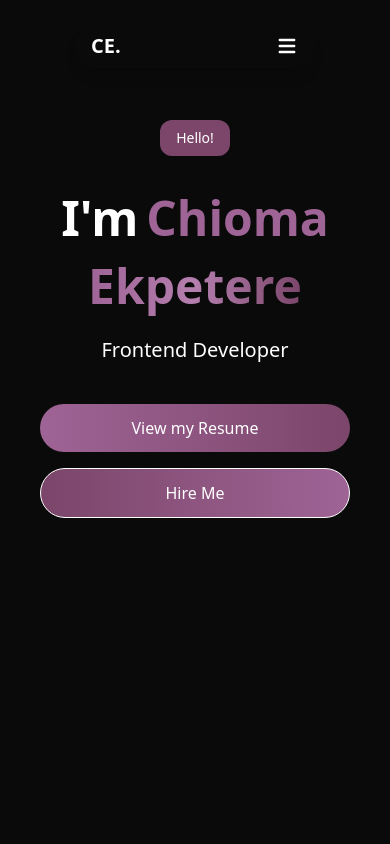
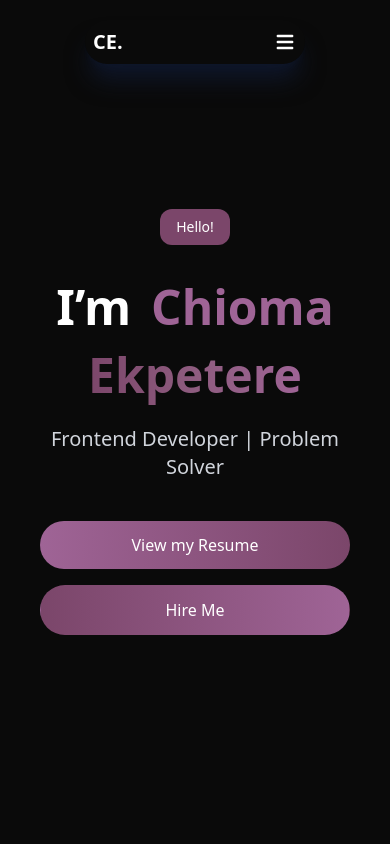
Before and after one commit to Omaa-e/Portfolio, a React (Vite) app: page / in a window 390 px wide. Shown: the top 844 px of the page. Built offline with nearby package versions, Linux system fonts and the light colour scheme.

Commit message:
Updated Section

```diff
--- a/package.json
+++ b/package.json
@@ -27,7 +27,7 @@
     "eslint-plugin-react-refresh": "^0.4.20",
     "globals": "^16.2.0",
     "postcss": "^8.5.6",
-    "tailwindcss": "^4.1.15",
+    "tailwindcss": "^4.1.16",
     "vite": "^7.0.0"
   }
 }
--- a/src/App.jsx
+++ b/src/App.jsx
@@ -1,37 +1,47 @@
-import { BrowserRouter as Router, Routes, Route,Link } from 'react-router-dom';
-import React, { useState } from "react";
+import React, { useEffect } from "react";
+import { BrowserRouter as Router, Routes, Route } from "react-router-dom";
 import Navbar from "./components/Navbar";
 import Hero from "./components/Hero";
 import Footer from "./components/Footer";
-import About from './components/About';
-
+import About from "./components/About";
 
 const App = () => {
-  const [darkmode, setDarkmode] = useState(true);
+  // ✅ When app loads, set default dark mode and remember user's last choice
+  useEffect(() => {
+    document.documentElement.classList.add("dark"); // default to dark mode
+  }, []);
 
-  const toggleDarkmode = () => setDarkmode(!darkmode);
+  // ✅ Toggle dark/light and store preference
+  const toggleDarkmode = () => {
+    document.documentElement.classList.toggle("dark");
+  };
 
   return (
     <Router>
-      <div
-       // This wrapper div controls the WHOLE page color
-        className={`min-h-screen mx-auto px-6 transition-all duration-300 ${
-          darkmode ? "bg-[#0A0A0A] text-white" : "bg-white text-black"
-        }`}
-      >
-        {/* Navbar receives both props */}
-        <Navbar darkmode={darkmode} toggleDarkmode={toggleDarkmode} />
-        <Routes>
-          {/* Other components can go here */}
-          <Route path='/' element={<Hero/>} />
-          <Route path='/about' element={<About/>}/>
-          <Route path='/footer' element={<Footer/>}/>
-        </Routes>
+      {/* Outer background and text color handled by Tailwind's dark: classes */}
+      <div className="min-h-screen transition-all duration-300 bg-white text-black dark:bg-[#0A0A0A] dark:text-white">
+        {/* This container keeps everything centered and evenly padded */}
+        <div className="max-w-5xl mx-auto px-6 sm:px-8">
+          {/* Navbar gets the toggle function */}
+          <Navbar toggleDarkmode={toggleDarkmode} />
 
+          {/* Route section */}
+          <Routes>
+            <Route
+              path="/"
+              element={
+                <>
+                  <Hero />
+                  <About />
+                </>
+              }
+            />
+          </Routes>
 
+          <Footer />
+        </div>
       </div>
     </Router>
-
   );
 };
 
--- a/src/components/Footer.jsx
+++ b/src/components/Footer.jsx
@@ -2,7 +2,7 @@ import React from 'react'
 
 const Footer = () => {
   return (
-    <div className="text-center py-4 mx-auto">
+    <div className="text-center py-5 max-w-7xl mx-auto">
         <p>&copy; Chioma Ekpetere, {new Date().getFullYear()}</p>
     </div>
   )
--- a/src/components/Hero.jsx
+++ b/src/components/Hero.jsx
@@ -1,37 +1,47 @@
 import React from 'react'
 
-const Hero = ({ darkmode, toggleDarkmode }) => {
+const Hero = () => {
   return (
-    <div className='w-full flex flex-col items-center justify-center text-center px-4 py-30 '>
-      <div className='w-full flex flex-col lg:flex-row items-center justify-center gap-10 '>
-        <div className=''>
+    <div className="flex flex-col items-center justify-center text-center px-4 lg:px-10 max-w-7xl mx-auto min-h-screen">
+      <div className="w-full flex flex-col-reverse lg:flex-row items-center justify-center gap-10">
         {/* Image Section */}
-          <div className='hidden md:block'>
-            <img src="" alt="" />
+        <div className="hidden md:block">
+          <img src="" alt="Chioma Ekpetere" />
         </div>
 
-          {/* text Section */}
-          <div className='mx-auto text-center lg:text-left'>
-            <button className='py-2 px-4 text-sm bg-[#7B466A] text-white rounded-xl mx-auto mb-8'>Hello!</button>
-            <h1 className=' text-5xl font-bold gap-2 flex flex-wrap justify-center leading-tight'>I'm
-              <span className={`text-[#9F6496]`}>Chioma</span>
+        {/* Text Section */}
+        <div className="text-center lg:text-left">
+          <button className="py-2 px-4 text-sm bg-[#7B466A] text-white rounded-xl mx-auto mb-8">
+            Hello!
+          </button>
+
+          <h1 className="text-5xl font-bold gap-2 flex flex-wrap justify-center leading-tight">
+            I’m
+            <span className="text-[#9F6496] pl-3">Chioma</span>
             <span
-                className={`bg-gradient-to-r ${
-                  darkmode
-                    ? "from-[#7B466A] via-[#8E5C7F] to-[#9F6496]"
-                    : "from-[#9F6496] via-[#B47FAE] to-[#7B466A]"
-                } bg-clip-text text-transparent block sm:inline`}
+              className="bg-gradient-to-r from-[#9F6496] via-[#B47FAE] to-[#7B466A]
+                         dark:from-[#7B466A] dark:via-[#8E5C7F] dark:to-[#9F6496]
+                         bg-clip-text text-transparent block sm:inline"
             >
               Ekpetere
             </span>
           </h1>
 
-            <p className='text-xl mt-5 mb-10'>Frontend Developer </p>
-            <div className='flex flex-col lg:flex-row gap-4 lg:text-left text-white'>
-              <button onClick={() => window.open("/Chioma-Ekpetere.pdf")}
-               className='px-6 py-3 bg-gradient-to-r from-[#9F6496] to-[#7B466A] rounded-full'>View my Resume</button>
-              <button className='rounded-full px-6 py-3 border bg-gradient-to-r from-[#7B466A] to-[#9F6496]'>Hire Me<span></span></button>
-            </div>
+          <p className="text-xl mt-5 mb-10 text-gray-800 dark:text-gray-300">
+            Frontend Developer <span>|</span> Problem Solver
+          </p>
+
+          <div className="flex flex-col lg:flex-row gap-4 lg:text-left text-white justify-center lg:justify-start">
+            <button
+              onClick={() => window.open('/Chioma-Ekpetere.pdf')}
+              className="px-6 py-3 bg-gradient-to-r from-[#9F6496] to-[#7B466A] rounded-full hover:opacity-90"
+            >
+              View my Resume
+            </button>
+
+            <button className="rounded-full px-6 py-3 border border-transparent bg-gradient-to-r from-[#7B466A] to-[#9F6496] hover:opacity-90">
+              Hire Me
+            </button>
           </div>
         </div>
       </div>
--- a/src/components/Navbar.jsx
+++ b/src/components/Navbar.jsx
@@ -1,43 +1,60 @@
-import React, { useState } from 'react'
-import { HiMenu } from "react-icons/hi"
-import { HiOutlineX } from "react-icons/hi"
-import { HiOutlineMoon } from "react-icons/hi"
-import { RxSun } from "react-icons/rx"
+import React, { useState } from "react";
+import { HiMenu, HiOutlineX, HiOutlineMoon } from "react-icons/hi";
+import { RxSun } from "react-icons/rx";
 
-const Navbar = ({ darkmode, toggleDarkmode }) => {
+const Navbar = ({ toggleDarkmode }) => {
   const [expanded, setExpanded] = useState(false);
-
-  const toggleMenu = () => {
-    // Toggle the expanded state
-    setExpanded(!expanded);
-  }
+  const toggleMenu = () => setExpanded(!expanded);
 
   return (
-    <div className='fixed top-6 left-1/2 -translate-x-1/2 z-10 flex justify-center items-center '>
-        {/* <div className='w-full flex justify-center items-center mt-10'> */}
-          <div className={`${expanded ? "w-[430px]" : "w-[240px]"} ${darkmode? "text-white bg-[#0A0A0A]" :  "text-black bg-white"} flex justify-between items-center px-4 py-2 rounded-full shadow-lg  transition-all duration-300`}>
-            {/* Initial */}
-            <h1 className='text-xl font-bold'>CE.</h1>
-            {/* Navigation Links */}
-            <div className={`${expanded ? "flex" : "hidden"} items-center gap-4 flex cursor-pointer text-xs}`}>
-              <a className={`${darkmode ? "text-white hover:text-[#7B466A]" : "text-black hover:text-[#9F6496]"}`} href="">Home</a>
-              <a className={`${darkmode ? "text-white hover:text-[#7B466A]" : "text-black hover:text-[#9F6496]"}`} href="">About Me</a>
-              <a className={`${darkmode ? "text-white hover:text-[#7B466A]" : "text-black hover:text-[#9F6496]"}`} href="">Projects</a>
-              <a className={`${darkmode ? "text-white hover:text-[#7B466A]" : "text-black hover:text-[#9F6496]"}`} href="">Contact</a>
+    <div className="fixed top-5 left-1/2 -translate-x-1/2 z-50 flex justify-center items-center">
+      <div
+        className={`${
+          expanded ? "w-[410px]" : "w-[220px]"
+        } flex justify-between items-center p-2 rounded-full shadow-xl shadow-slate-900
+           transition-all duration-300 bg-white dark:bg-[#0A0A0A] text-black dark:text-white`}
+      >
+        {/* Logo */}
+        <h1 className="text-xl font-bold mr-3">CE.</h1>
 
-              <button onClick={toggleDarkmode} className='p-2 cursor-pointer '>
-                {darkmode ? <RxSun className='w-6 h-6' /> : <HiOutlineMoon className='w-6 h-6' />}
-              </button>
-            </div>
-            {/* Menu button */}
-            <div onClick={toggleMenu}>
-              {expanded ? <HiOutlineX className='w-6 h-6 cursor-pointer' /> : <HiMenu className='w-6 h-6 cursor-pointer' />}
-            </div>
-          </div>
+        {/* Nav Links */}
+        <div
+          className={`${
+            expanded ? "flex" : "hidden"
+          } items-center gap-4 text-sm cursor-pointer transition-all duration-300`}
+        >
+          <a href="#" className="hover:text-[#9F6496] dark:hover:text-[#7B466A]">
+            Home
+          </a>
+          <a href="#" className="hover:text-[#9F6496] dark:hover:text-[#7B466A]">
+            About Me
+          </a>
+          <a href="#" className="hover:text-[#9F6496] dark:hover:text-[#7B466A]">
+            Projects
+          </a>
+          <a href="#" className="hover:text-[#9F6496] dark:hover:text-[#7B466A]">
+            Contact
+          </a>
 
-        {/* </div> */}
+          {/* Dark Mode Toggle */}
+          <button onClick={toggleDarkmode} className="p-2 cursor-pointer">
+            {/* Show moon in light mode, sun in dark mode */}
+            <HiOutlineMoon className="w-6 h-6 block dark:hidden" />
+            <RxSun className="w-6 h-6 hidden dark:block" />
+          </button>
+        </div>
+
+        {/* ☰ Menu Toggle */}
+        <div onClick={toggleMenu} className="outline-none">
+          {expanded ? (
+            <HiOutlineX className="w-6 h-6 cursor-pointer" />
+          ) : (
+            <HiMenu className="w-6 h-6 cursor-pointer" />
+          )}
+        </div>
+      </div>
     </div>
-  )
-}
+  );
+};
 
-export default Navbar
+export default Navbar;
--- a/src/index.css
+++ b/src/index.css
@@ -1 +1,2 @@
 @import "tailwindcss";
+@custom-variant dark (&:where(.dark, .dark *));
--- a/tailwind.config.js
+++ /dev/null
@@ -1,17 +0,0 @@
-/** @type {import('tailwindcss').Config} */
-export default {
-    content: [
-        "./index.html",
-        "./src/**/*.{js,ts,jsx,tsx}",
-    ],
-    darkMode: 'class', // Add this line
-    theme: {
-        extend: {
-
-            fontFamily: {
-                myfont: ['MyFont', 'sans-serif'],
-            },
-        },
-    },
-    plugins: [],
-}
```
Also changed, not shown: src/components/About.jsx (+11 -5 lines), 1 other file (tests, documents, lock files or other folders). Lines whose indentation alone changed are shown as unchanged.
